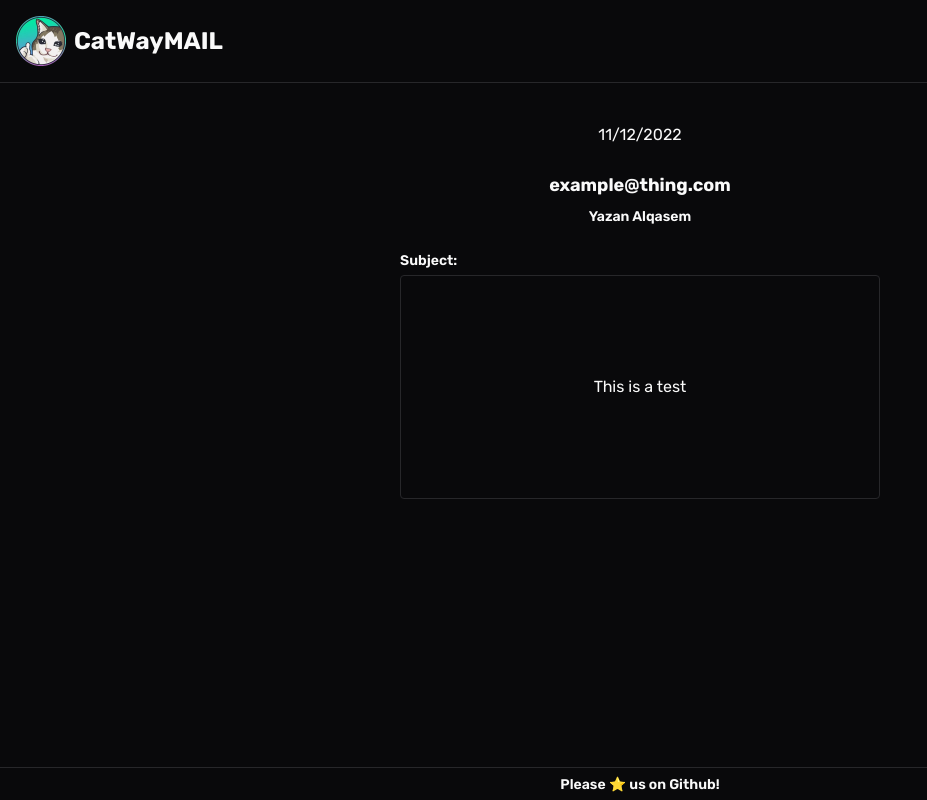
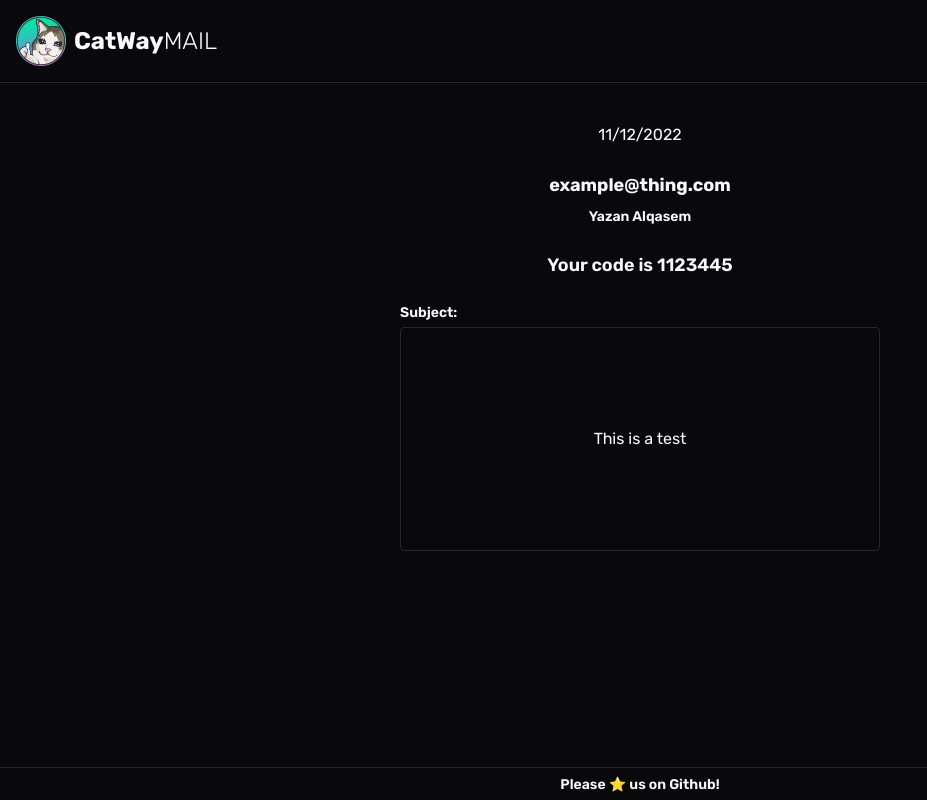
Before and after one commit to TeaByte/catway-mail, a Next.js app: page /inbox/12314 in a window 1280 px wide. Shown: the whole page, without its empty margins (0-927 px from the left). Built offline with nearby package versions, Linux system fonts and the light colour scheme.

Commit message:
UI Changing

```diff
--- a/src/app/@modal/(.)inbox/[id]/page.tsx
+++ b/src/app/@modal/(.)inbox/[id]/page.tsx
@@ -1,5 +1,5 @@
-// import FullPageImageView from "~/components/full-image-page";
 import { Modal } from "./modal";
+import Inbox from "~/components/inbox";
 
 export default function PhotoModal({
   params: { id: photoId },
@@ -8,19 +8,7 @@ export default function PhotoModal({
 }) {
   return (
     <Modal>
-      <section className="mx-4 mb-14 mt-6 flex flex-col items-center justify-center gap-6 md:mx-[200px] md:mt-10 lg:mx-[300px] xl:mx-[400px] 2xl:mx-[700px]">
-        <p>11/12/2022</p>
-        <div className="flex flex-col items-center gap-2">
-          <h1 className="text-center text-lg font-bold">example@thing.com</h1>
-          <p className="text-center text-sm font-semibold">Yazan Alqasem</p>
-        </div>
-        <div className="flex w-full flex-col gap-1">
-          <p className="text-sm font-semibold">Subject:</p>
-          <div className="flex min-h-56 w-full flex-col items-center justify-center rounded border p-4">
-            This is a test
-          </div>
-        </div>
-      </section>
+      <Inbox />
     </Modal>
   );
 }
--- a/src/app/_components/top-nav.tsx
+++ b/src/app/_components/top-nav.tsx
@@ -20,7 +20,7 @@ export default function TopNav() {
             height={50}
           />
           <h1 className="text-lg font-bold md:text-2xl">
-            CatWay<span className="text-primary">MAIL</span>
+            CatWay<span className="font-light">MAIL</span>
           </h1>
         </Link>
         {/* <Later /> */}
--- a/src/app/inbox/[id]/page.tsx
+++ b/src/app/inbox/[id]/page.tsx
@@ -1,23 +1,9 @@
-// import FullPageImageView from "~/components/full-image-page";
+import Inbox from "~/components/inbox";
 
 export default function PhotoPage({
   params: { id: photoId },
 }: {
   params: { id: string };
 }) {
-  return (
-    <section className="mx-4 mb-14 mt-6 flex flex-col items-center justify-center gap-6 md:mx-[200px] md:mt-10 lg:mx-[300px] xl:mx-[400px] 2xl:mx-[700px]">
-      <p>11/12/2022</p>
-      <div className="flex flex-col items-center gap-2">
-        <h1 className="text-center text-lg font-bold">example@thing.com</h1>
-        <p className="text-center text-sm font-semibold">Yazan Alqasem</p>
-      </div>
-      <div className="flex w-full flex-col gap-1">
-        <p className="text-sm font-semibold">Subject:</p>
-        <div className="flex min-h-56 w-full flex-col items-center justify-center rounded border p-4">
-          This is a test
-        </div>
-      </div>
-    </section>
-  );
+  return <Inbox />;
 }
--- /dev/null
+++ b/src/components/inbox.tsx
@@ -0,0 +1,26 @@
+interface InboxProps {
+  subject: string;
+  body: string;
+  date: string;
+  fromEmail: string;
+  fromName: string;
+}
+
+export default function Inbox() {
+  return (
+    <section className="mx-4 mb-14 mt-6 flex flex-col items-center justify-center gap-6 md:mx-[200px] md:mt-10 lg:mx-[300px] xl:mx-[400px] 2xl:mx-[700px]">
+      <p>11/12/2022</p>
+      <div className="flex flex-col items-center gap-2">
+        <h1 className="text-center text-lg font-bold">example@thing.com</h1>
+        <p className="text-center text-sm font-semibold">Yazan Alqasem</p>
+      </div>
+      <p className="text-lg font-semibold">Your code is 1123445</p>
+      <div className="flex w-full flex-col gap-1">
+        <p className="text-sm font-semibold">Subject:</p>
+        <div className="flex min-h-56 w-full flex-col items-center justify-center rounded border p-4">
+          This is a test
+        </div>
+      </div>
+    </section>
+  );
+}
```
